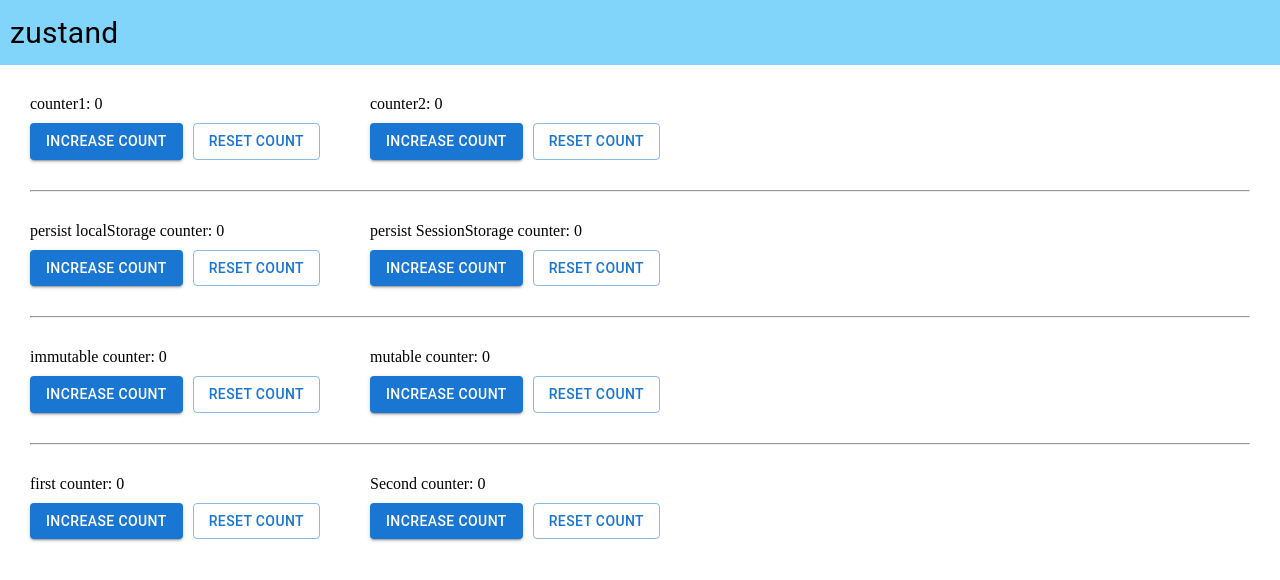
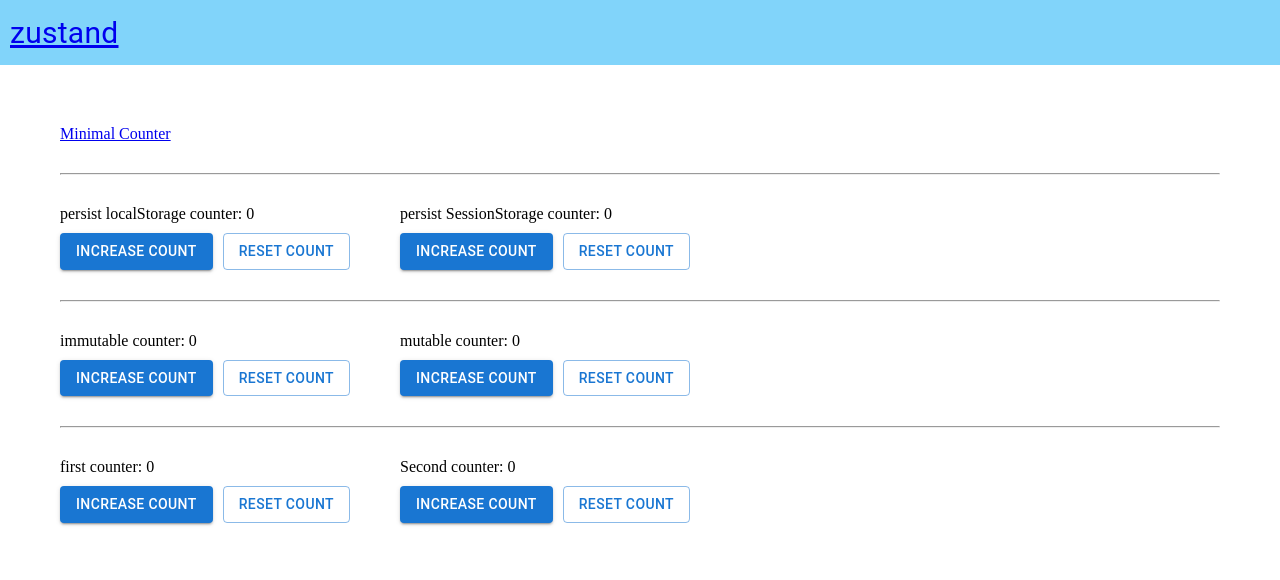
Before and after one commit to calm1205/vite-sandbox, a React (Vite) app: page / in a window 1280 px wide. Shown: the top 580 px of the page. Built offline with nearby package versions, Linux system fonts and the light colour scheme.

Commit message:
[feature] split page

```diff
--- a/src/Router.tsx
+++ b/src/Router.tsx
@@ -3,11 +3,13 @@
 import About from "~/pages/About/Index"
 import NotFound from "~/pages/NotFound/Index"
 import Top from "~/pages/Top/Index"
+import { Minimal } from "./pages"
 
 const Router: React.FC = () => (
   <Routes>
     <Route path="/" element={<DefaultLayout />}>
       <Route index element={<Top />} />
+      <Route path="minimal" element={<Minimal />} />
       <Route path="about" element={<About />} />
     </Route>
     <Route path="*" element={<NotFound />} />
--- /dev/null
+++ b/src/components/Counter/index.ts
@@ -0,0 +1,2 @@
+export { Counter1 } from "./Counter.1"
+export { Counter2 } from "./Counter.2"
--- a/src/components/templates/DefaultLayout.tsx
+++ b/src/components/templates/DefaultLayout.tsx
@@ -1,15 +1,19 @@
 import { Box, Typography } from "@mui/material"
 import { FC } from "react"
-import { Outlet } from "react-router-dom"
+import { Link, Outlet } from "react-router-dom"
 
 export const DefaultLayout: FC = () => (
   <>
     <Box component="header" bgcolor="#81d4fa">
-      <Typography component="h1" fontSize="30px" padding="10px">
-        zustand
-      </Typography>
+      <Link to="/">
+        <Typography component="h1" fontSize="30px" p="10px">
+          zustand
+        </Typography>
+      </Link>
     </Box>
 
-    <Outlet />
+    <Box p="30px">
+      <Outlet />
+    </Box>
   </>
 )
--- /dev/null
+++ b/src/pages/Minimal/Index.tsx
@@ -0,0 +1,9 @@
+import { Box } from "@mui/material"
+import { Counter1, Counter2 } from "~/components/Counter"
+
+export const Minimal = () => (
+  <Box display="flex" gap="30px">
+    <Counter1 />
+    <Counter2 />
+  </Box>
+)
--- a/src/pages/Top/Index.tsx
+++ b/src/pages/Top/Index.tsx
@@ -1,7 +1,6 @@
 import { Box } from "@mui/material"
 import { FC } from "react"
-import { Counter1 } from "~/components/Counter/Counter.1"
-import { Counter2 } from "~/components/Counter/Counter.2"
+import { Link } from "react-router-dom"
 import { ImmerCounter } from "~/components/ImmerCounter/immerCounter"
 import { MutableCounter } from "~/components/ImmerCounter/mutableCounter"
 import { LocalStorageCounter } from "~/components/PersistCounter/LocalStorageCounter"
@@ -12,10 +11,7 @@
 const Top: FC = () => {
   return (
     <Box p="30px" display="flex" flexDirection="column" gap="30px">
-      <Box display="flex" gap="50px">
-        <Counter1 />
-        <Counter2 />
-      </Box>
+      <Link to="minimal" children="Minimal Counter" />
 
       <hr />
 
--- /dev/null
+++ b/src/pages/index.ts
@@ -0,0 +1 @@
+export { Minimal } from "./Minimal/Index"
```
